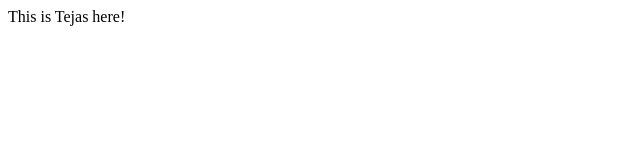
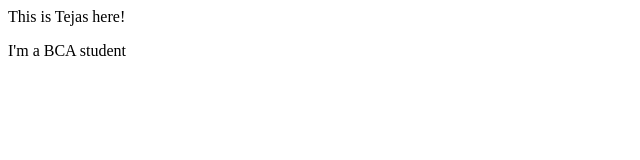
Before and after one commit to TejasBadgujar001/localrepo, a plain HTML site: page index.html in a window 1280 px wide. Shown: the full height of the page, 0-640 px from the left. Drawn offline with Linux system fonts and the light colour scheme.

Commit message:
New para added in index file

```diff
--- a/index.html
+++ b/index.html
@@ -1 +1,2 @@
 <p>This is Tejas here!</p>
+<p>I'm a BCA student</p>
```
